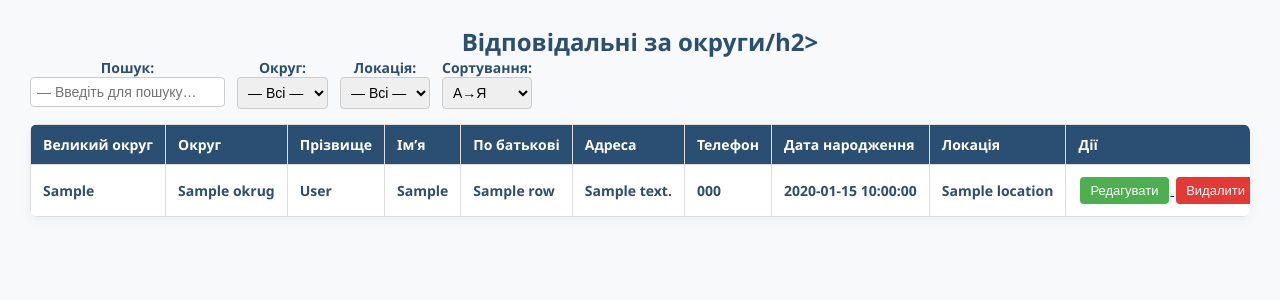
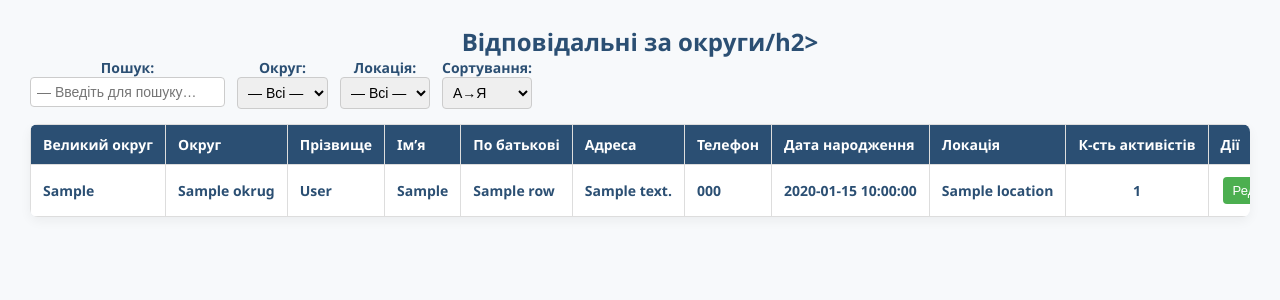
Before and after one commit to Aliina-ai/flask-db, a Flask app: template templates/okrugs.html in a window 1280 px wide. Shown: the part 69-369 px from the top of the page. Run offline with Flask 3, Linux system fonts and the light colour scheme; the template is opened without the code that fills it: most values are stand-ins (such as "Sample title", 1, 10 or a date in 2020); parts of the project's set-up code (start-up, migrations or seed data) failed here and were passed over.

Commit message:
Update okrugs.html

```diff
--- a/templates/okrugs.html
+++ b/templates/okrugs.html
@@ -200,6 +200,7 @@
     <th>Телефон</th>
     <th>Дата народження</th>
     <th>Локація</th>
+    <th>К-сть активістів</th>   <!-- 🔹 нова колонка -->
     <th>Дії</th>
   </tr>
 </thead>
@@ -215,6 +216,7 @@
     <td>{{ row.phone }}</td>
     <td>{{ row.birth_date }}</td>
     <td>{{ row.location }}</td>
+    <td style="text-align:center;">{{ row.activist_count }}</td>  <!-- 🔹 вивід -->
     <td class="actions">
       <a href="{{ url_for('edit_okrugs', okrug_id=row.id) }}">
         <button class="action-btn edit-btn">Редагувати</button>
```
Lines whose indentation alone changed are shown as unchanged.
